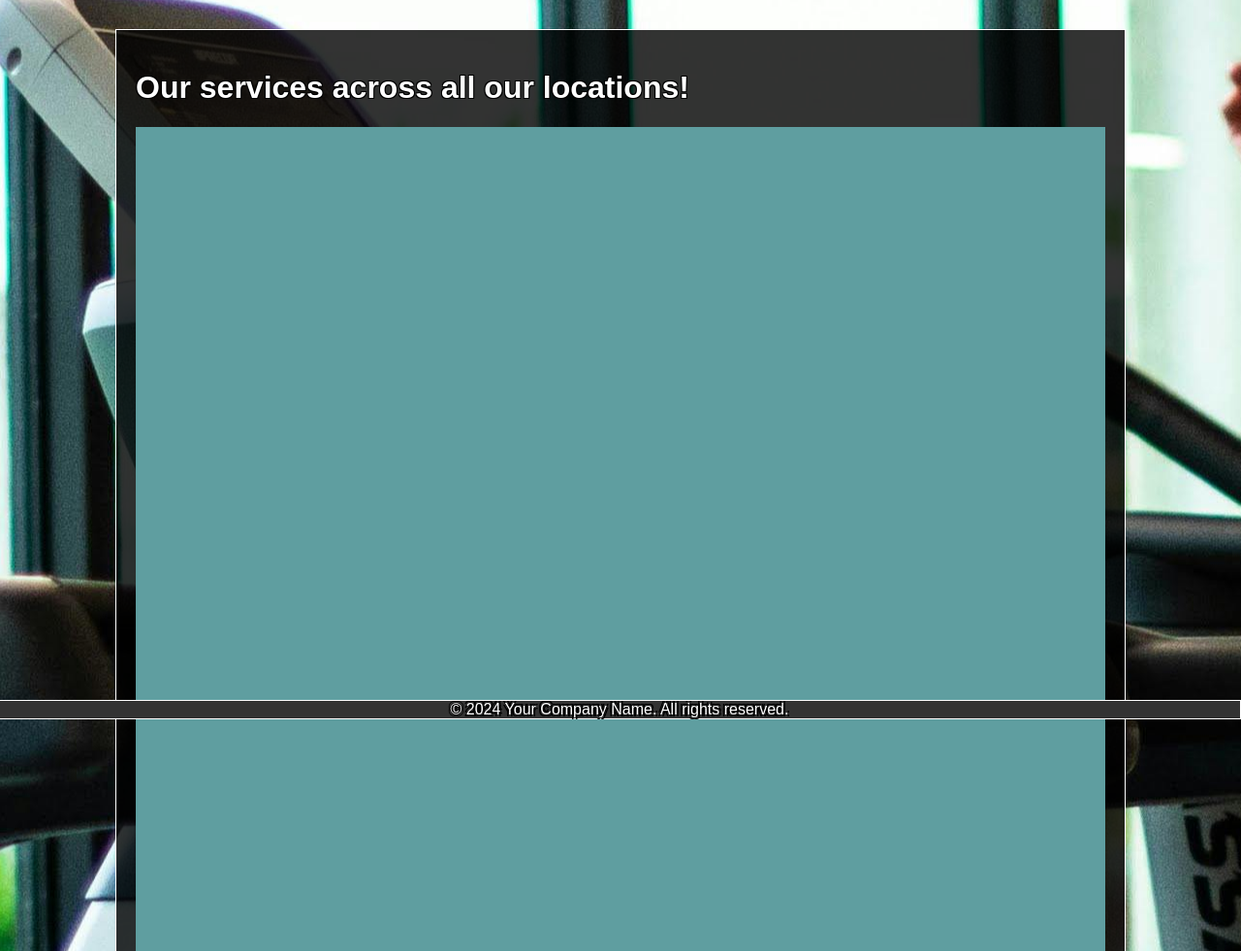
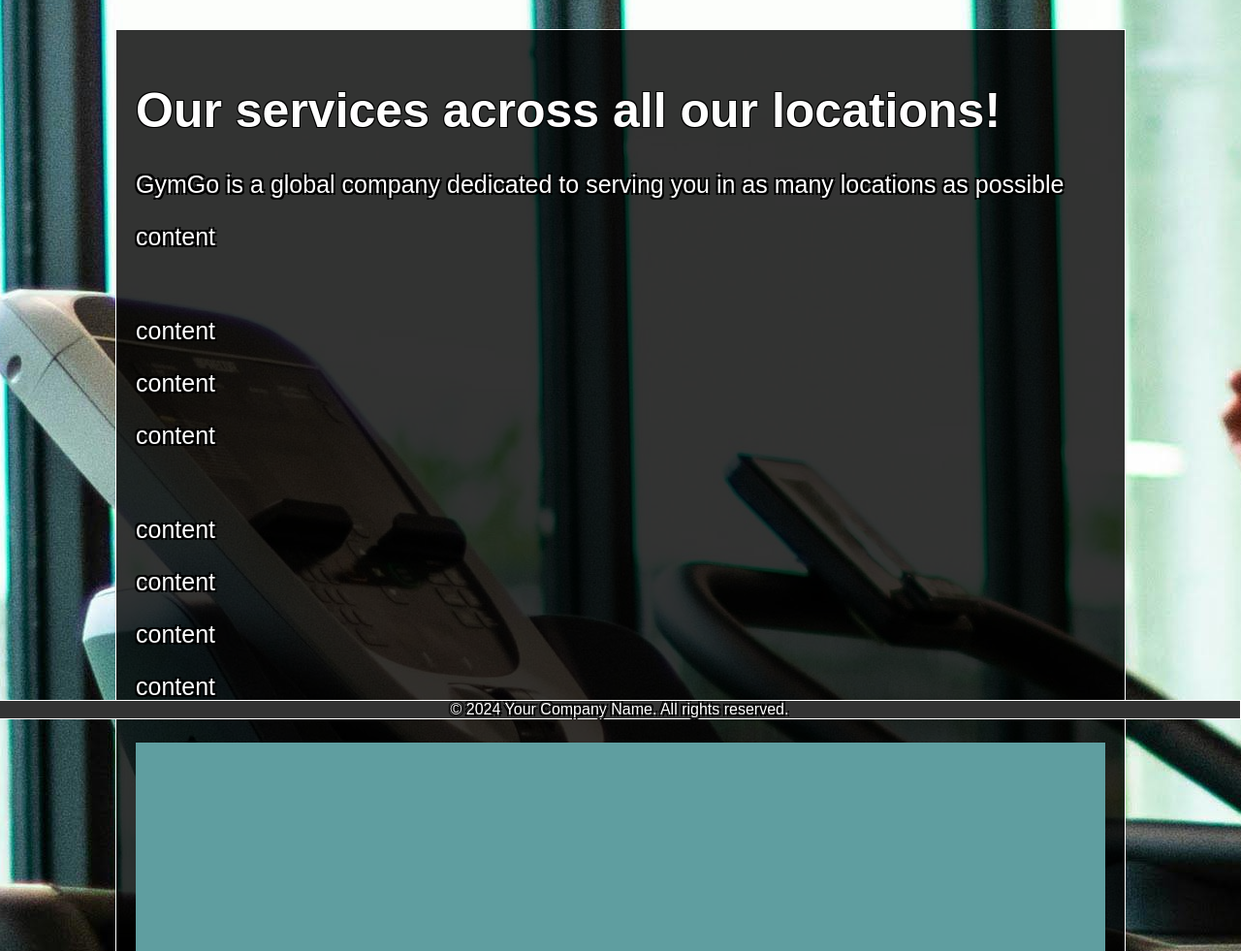
Before and after one commit to Gooz95/Python-2024, a Flask app: page /services/ in a window 1280 px wide. Shown: the part 58-1039 px from the top of the page at 97% size. Run offline with Flask 3, Linux system fonts and the light colour scheme.

Commit message:
updated services page for more content

```diff
--- a/static/services.css
+++ b/static/services.css
@@ -14,6 +14,14 @@ body {
     color: #fff; /* Set text color to white */
     background-color: rgba(0, 0, 0, 0.800);
     border: 1px solid #ffffff; /* Add a border for visual separation */
+}
+
+h1 {
+    font-size: 50px;
+}
+
+p {
+    font-size: 25px;
 }
 
 
@@ -51,12 +59,11 @@ body {
     text-align: left;
     font-size: 20px;
     margin: 10px;
-
 }
 
 .grid-container h2 {
     margin: 0;
-    font-size: 9cqmin;
+    font-size: 7cqmin;
 }
 
 .panel {
--- a/templates/services.html
+++ b/templates/services.html
@@ -24,6 +24,18 @@
 
     <div class="container">
         <h1>Our services across all our locations!</h1>
+        <p>GymGo is a global company dedicated to serving you in as many locations as possible</p>
+        <p>content</p>
+        <br>
+        <p>content</p>
+        <p>content</p>
+        <p>content</p>
+        <br>
+        <p>content</p>
+        <p>content</p>
+        <p>content</p>
+        <p>content</p>
+        <br>
         <div class="grid-container">
             <div class="row" id="1">
                 <div class="panel">
@@ -115,25 +127,25 @@
         var myScrollFunc = function () {
             var y = window.scrollY;
             console.log(y)
-            if (y >= 15) {
+            if (y >= 260) {
                 _1.className = "row show";
             } else {
                 _1.className = "row hide";
             }
 
-            if (y >= 155) {
+            if (y >= 530) {
                 _2.className = "row show";
             } else {
                 _2.className = "row hide";
             }
 
-            if (y >= 295) {
+            if (y >= 790) {
                 _3.className = "row show";
             } else {
                 _3.className = "row hide";
             }
 
-            if (y >= 435) {
+            if (y >= 1050) {
                 _4.className = "row show";
             } else {
                 _4.className = "row hide";
```
